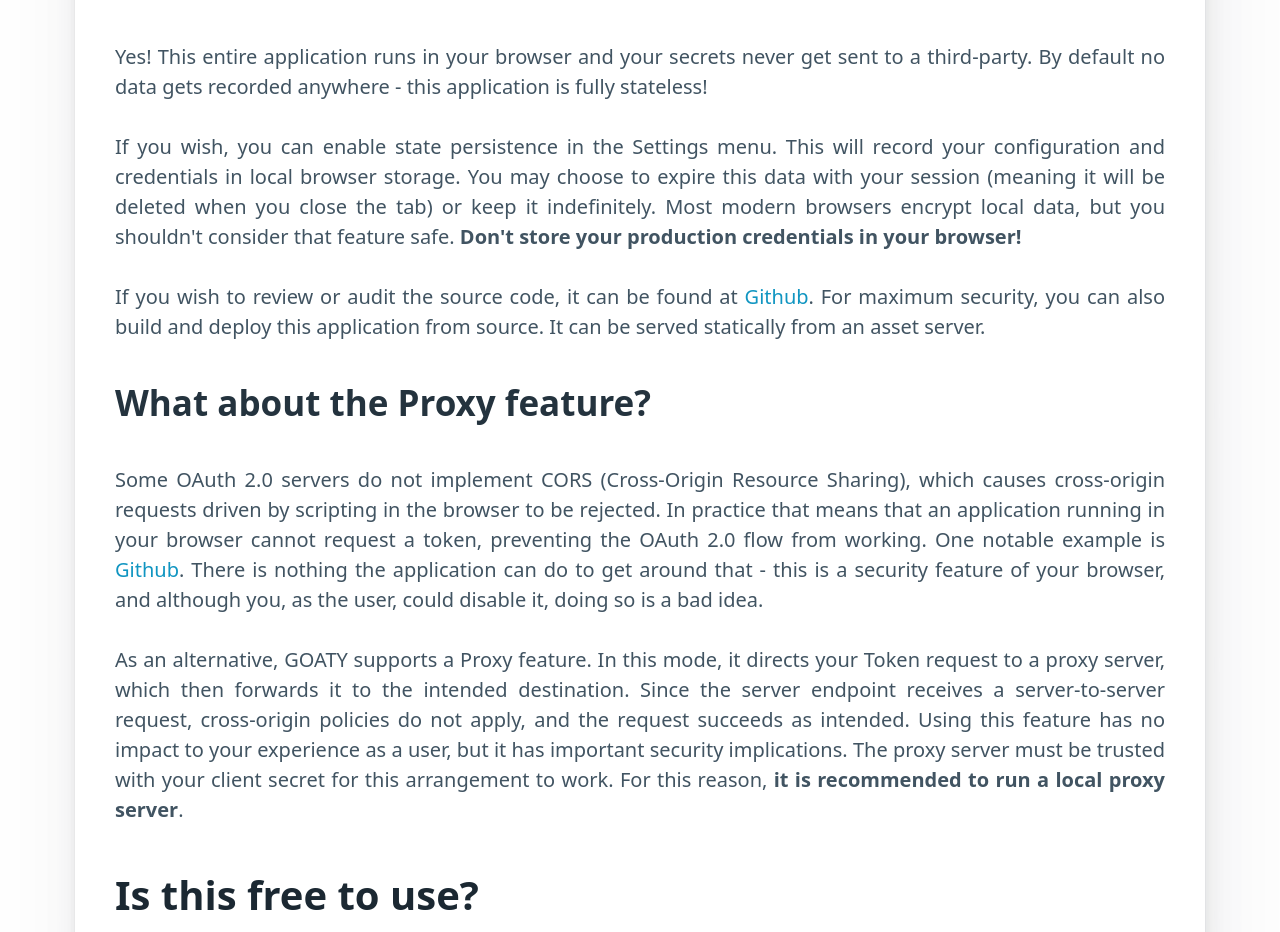
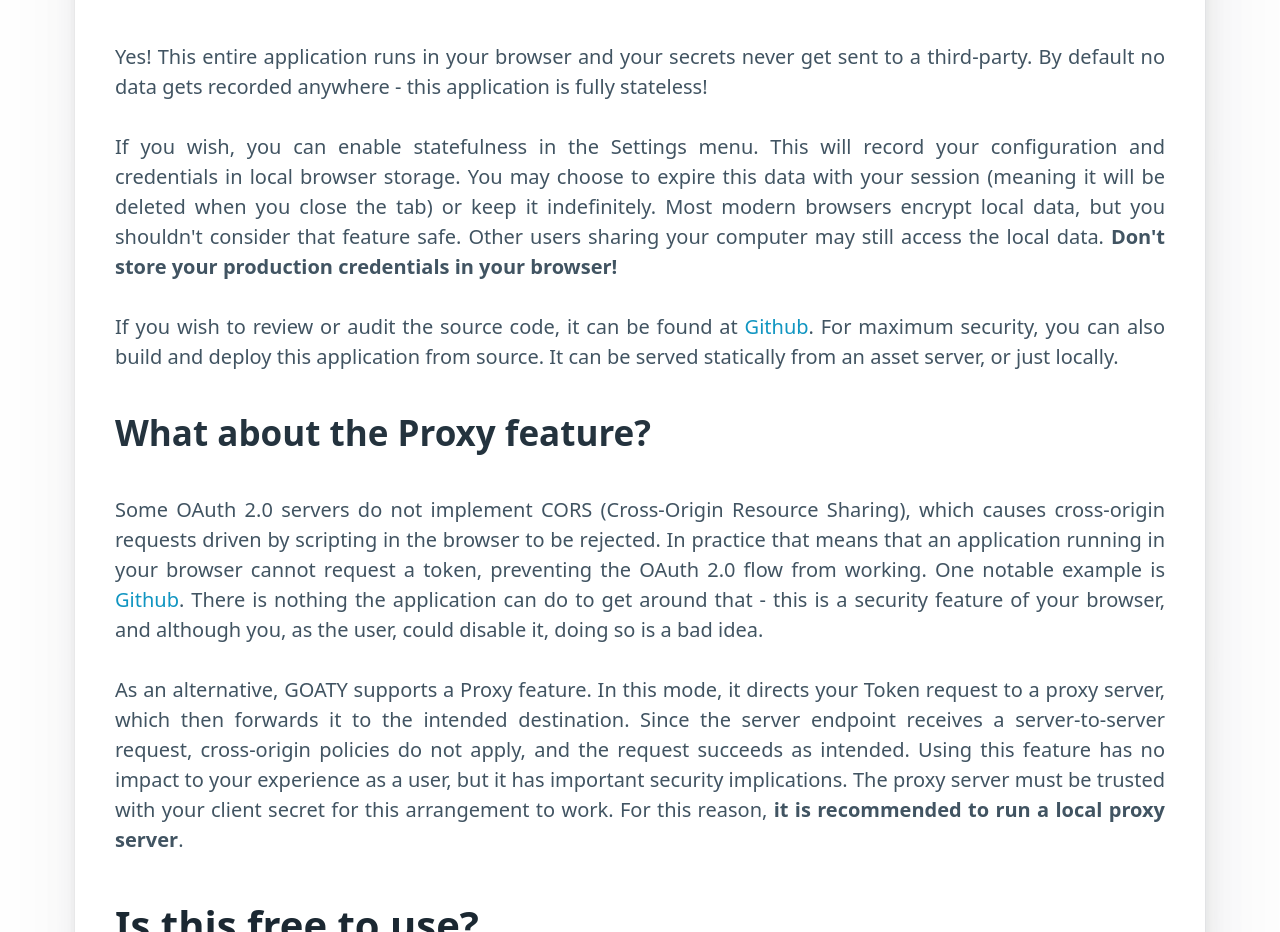
Before and after one commit to asmello/goaty, a React (Vite) app: page /about in a window 1280 px wide. Shown: the part 860-1792 px from the top of the page. Built offline with nearby package versions, Linux system fonts and the light colour scheme.

Commit message:
tweaks to about page

```diff
--- a/src/pages/About.tsx
+++ b/src/pages/About.tsx
@@ -38,18 +38,19 @@ export default function About() {
         this application is fully stateless!
       </p>
       <p>
-        If you wish, you can enable state persistence in the Settings menu. This
-        will record your configuration and credentials in local browser storage.
-        You may choose to expire this data with your session (meaning it will be
+        If you wish, you can enable statefulness in the Settings menu. This will
+        record your configuration and credentials in local browser storage. You
+        may choose to expire this data with your session (meaning it will be
         deleted when you close the tab) or keep it indefinitely. Most modern
         browsers encrypt local data, but you shouldn't consider that feature
-        safe. <b>Don't store your production credentials in your browser!</b>
+        safe. Other users sharing your computer may still access the local data.{" "}
+        <b>Don't store your production credentials in your browser!</b>
       </p>
       <p>
         If you wish to review or audit the source code, it can be found at{" "}
         <a href="https://github.com/asmello/goaty">Github</a>. For maximum
         security, you can also build and deploy this application from source. It
-        can be served statically from an asset server.
+        can be served statically from an asset server, or just locally.
       </p>
       <h2>What about the Proxy feature?</h2>
       <p>
```
